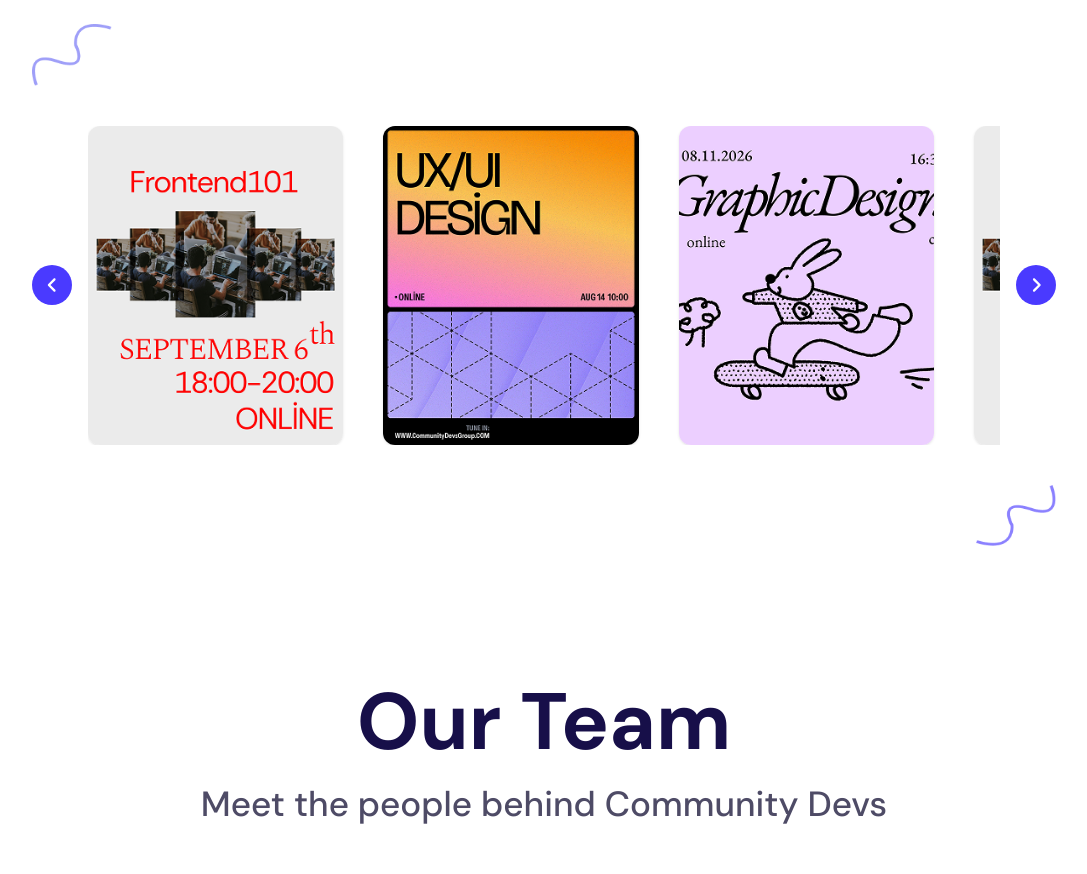
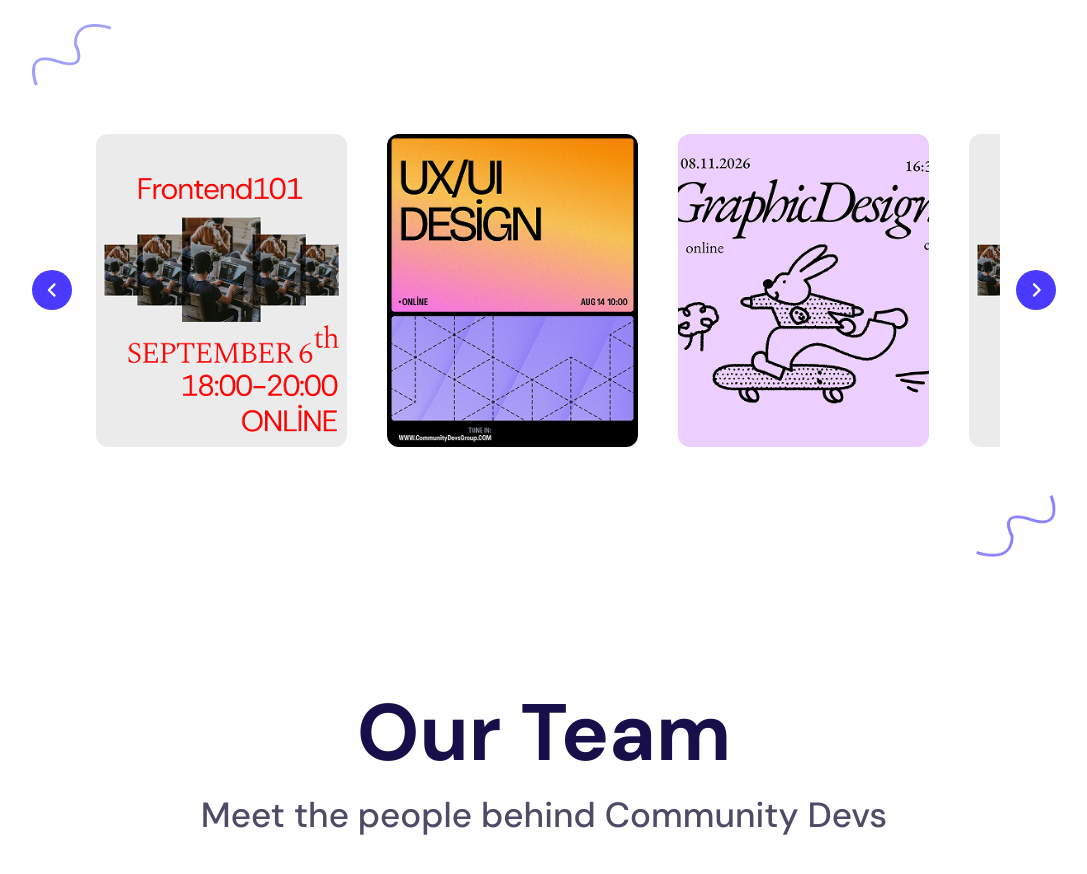
Before and after one commit to CommunityDevs-Group/communitydevs-website, a React (Vite) app: page / in a window 1280 px wide. Shown: the part 920-1794 px from the top of the page, without its empty margins (96-1183 px from the left). Built offline with nearby package versions, Linux system fonts and the light colour scheme.

Commit message:
Scale hover effect added to carousel items

```diff
--- a/src/components/Events/Carousel.tsx
+++ b/src/components/Events/Carousel.tsx
@@ -44,16 +44,16 @@
       </button>
 
       <div className="w-full overflow-x-auto scroll-smooth no-scrollbar">
-        <div className="flex gap-10">
+        <div className="flex gap-10 p-2">
           {slides.map((slide, i) => (
             <div
               key={slide.id}
               ref={(el) => {
                 itemRefs.current[i] = el;
               }}
-              className="shrink-0 w-[68%] sm:w-[38%] lg:w-[28%] hover:shadow-2xl duration-300"
+              className="shrink-0 w-[68%] sm:w-[38%] lg:w-[28%] hover:shadow-2xl hover:scale-[1.02] duration-300"
             >
-              <div className="rounded-xl bg-white shadow overflow-hidden">
+              <div className="rounded-xl bg-white overflow-hidden">
                 <img
                   src={slide.url}
                   alt=""
```
